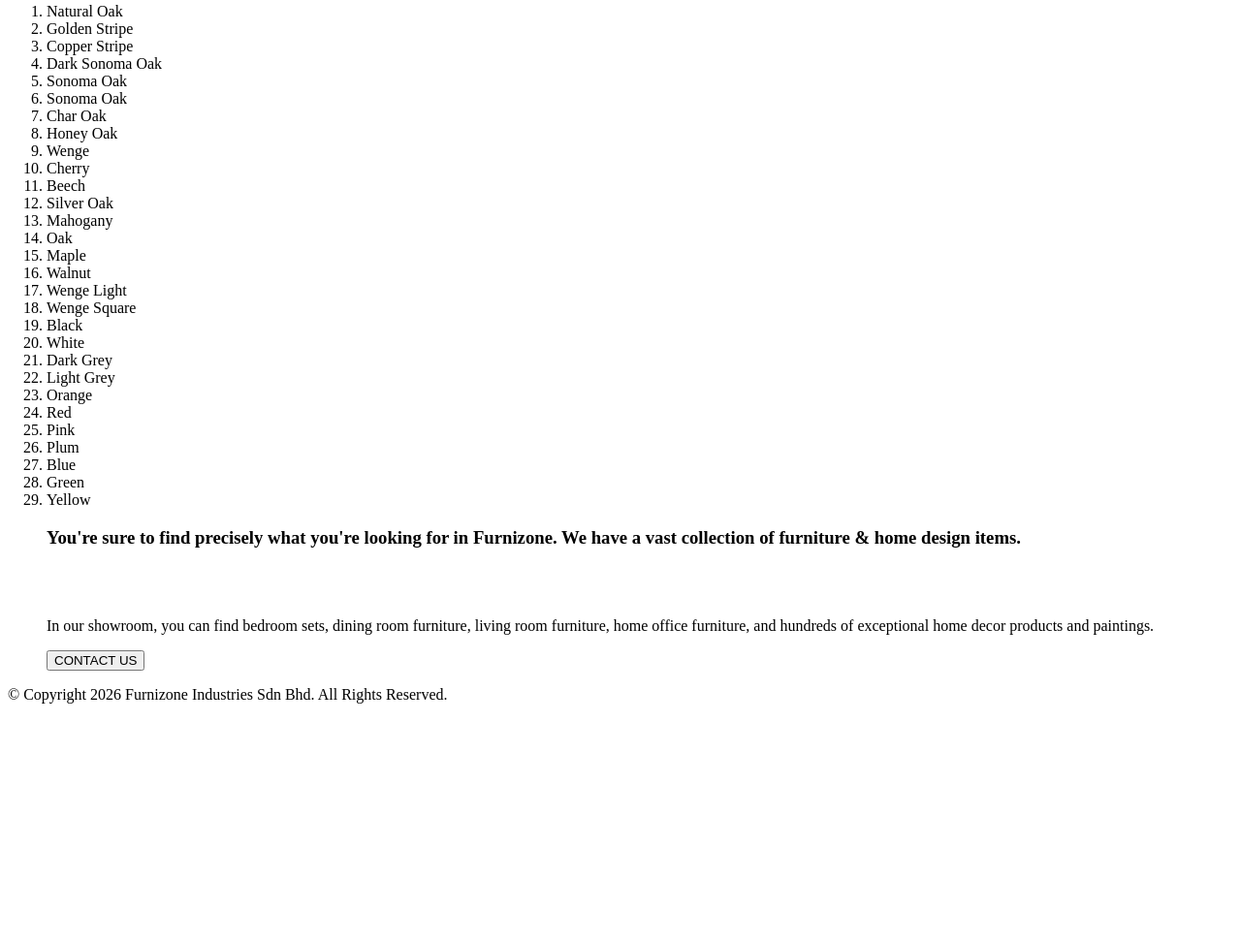
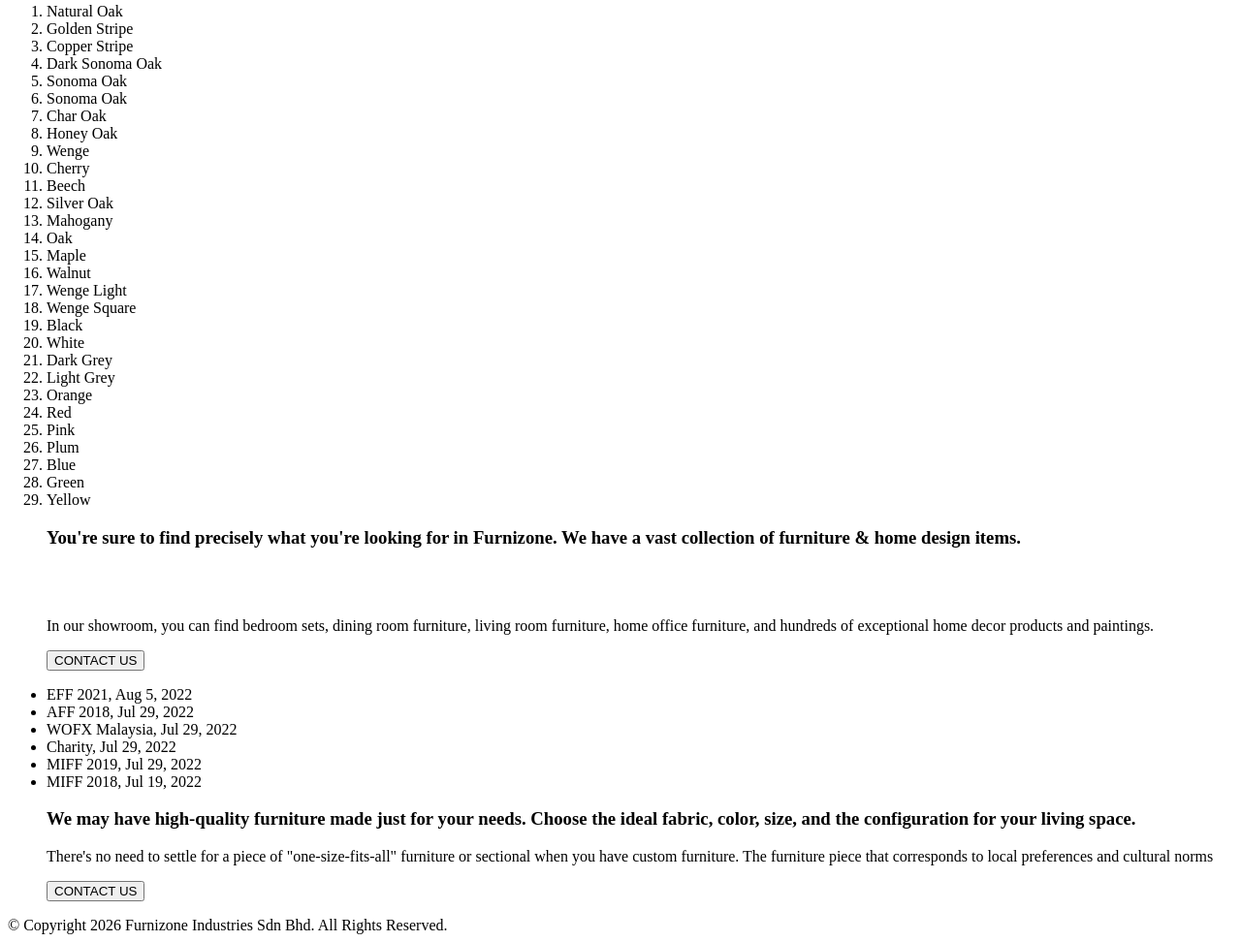
Before and after one commit to haojee2025/Furnizone-Website, a plain HTML site: page index.html in a window 1280 px wide. Shown: the part 3598-4570 px from the top of the page at 97% size. Before the commit the page ends 4332 px from the top, so only its background shows below. Drawn offline with Linux system fonts and the light colour scheme.

Commit message:
Add event

```diff
--- a/index.html
+++ b/index.html
@@ -305,6 +305,29 @@
             <button>CONTACT US</button>
         </ul>
     </section>
+    <section>
+        <ul>
+            <li>EFF 2021, Aug 5, 2022</li>
+            <li>AFF 2018, Jul 29, 2022</li>
+            <li>WOFX Malaysia, Jul 29, 2022</li>
+            <li>Charity, Jul 29, 2022</li>
+            <li>MIFF 2019, Jul 29, 2022</li>
+            <li>MIFF 2018, Jul 19, 2022</li>
+        </ul>
+        <ul>
+            <h3>We may have high-quality furniture made just for your needs.
+                Choose the ideal fabric, color, size, and the configuration for your
+                living space.
+            </h3>
+            <p>
+                There's no need to settle for a piece of "one-size-fits-all" furniture or
+                sectional when you have custom furniture. The furniture piece that corresponds
+                to local preferences and cultural norms
+            </p>
+            <button>CONTACT US</button>
+
+        </ul>
+    </section>
     <footer>
         © Copyright 2026 Furnizone Industries Sdn Bhd. All Rights Reserved.
     </footer>
```
